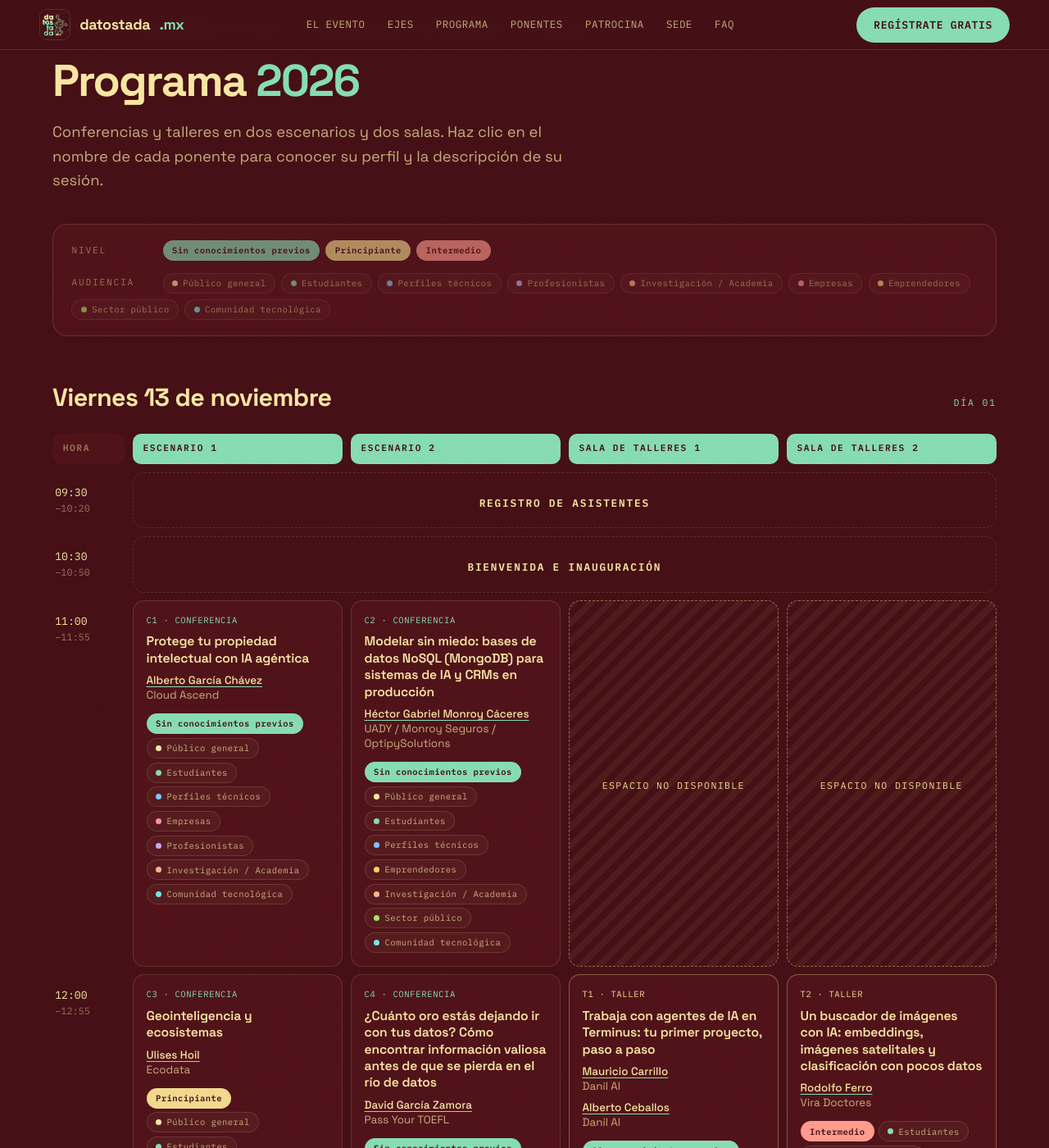
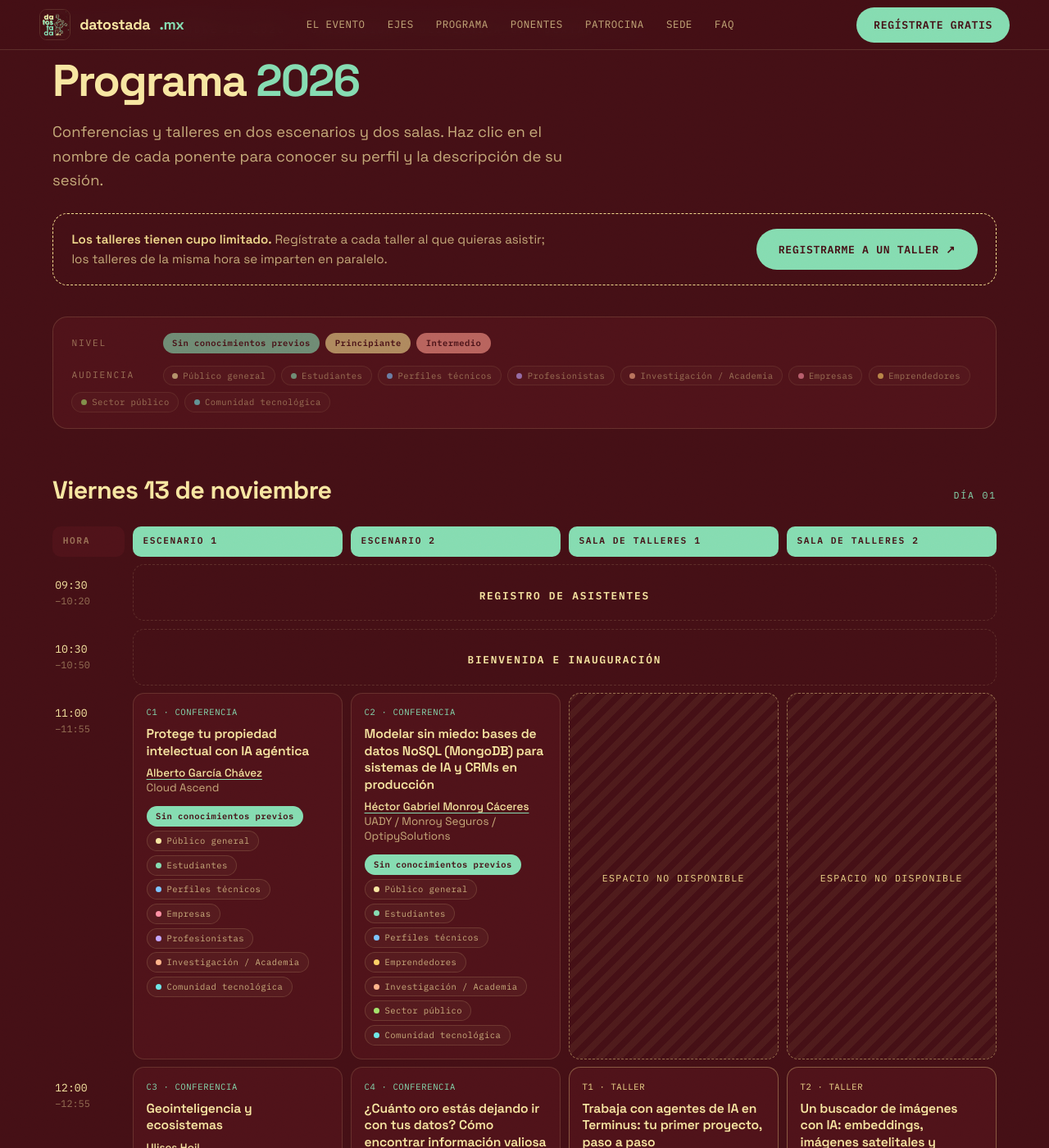
Before and after one commit to datostadamx/datostadamx.github.io, a Jekyll site: the page built from lineup.html, in a window 1280 px wide and 1400 px high, scrolled down 216 px. Shown: the whole window at 82% size. Built offline with Jekyll 4.4.1, drawn with Linux system fonts in a browser that asks for light colours; some of the changed text lies outside the part shown.

Commit message:
Add workshop registration buttons linking to the Airtable form
Workshops in /lineup/ get a register link on their card and in the speaker
modal, /lineup/ shows a limited-capacity notice, and the homepage program
section and FAQ link to the form. The form URL lives in forms.workshops_url,
and session_info.luma_url is renamed to registration_url.

Co-Authored-By: Claude Opus 5.5 <noreply@anthropic.com>

```diff
--- a/_config.yml
+++ b/_config.yml
@@ -24,6 +24,8 @@ registration:
 forms:
   speaker_url: "https://forms.gle/xvfasS9JrbPWLmsXA"
   stands_url: "https://docs.google.com/forms/d/e/1FAIpQLScgNJorygllLtsUI4qxS292HsxZyayhB4aAOK--3VwhZqt98Q/viewform"
+  # Registro a talleres (cupo limitado): botón en cada taller de /lineup/ y en el programa del homepage
+  workshops_url: "https://airtable.com/appnfCDZzPSmiqi5I/pagCiZPWAZ7dBxGa8/form"
 
 # Social links shown in the nav/footer — leave a value blank to hide that icon
 social:
--- a/_data/faq.yml
+++ b/_data/faq.yml
@@ -16,7 +16,7 @@
   answer: "La información sobre constancias y sus criterios de emisión se comunicará próximamente. Se recomienda registrar correctamente tu nombre y correo electrónico."
 
 - question: "¿Habrá talleres?"
-  answer: 'Sí. Habrá 6 talleres prácticos de dos horas sobre agentes de IA, SQL y Python, análisis geoespacial, búsqueda de imágenes con embeddings y más. Consulta horarios y salas en el <a href="/lineup/" style="color:var(--mint)">programa completo</a>. Algunos talleres podrían requerir registro previo por capacidad limitada.'
+  answer: 'Sí. Habrá 6 talleres prácticos de dos horas sobre agentes de IA, SQL y Python, análisis geoespacial, búsqueda de imágenes con embeddings y más. Consulta horarios y salas en el <a href="/lineup/" style="color:var(--mint)">programa completo</a>. Los talleres tienen cupo limitado y requieren registro previo en <a href="https://airtable.com/appnfCDZzPSmiqi5I/pagCiZPWAZ7dBxGa8/form" target="_blank" rel="noopener" style="color:var(--mint)">este formulario</a>.'
 
 - question: "¿Puedo presentar mi startup, proyecto o comunidad?"
   answer: 'Sí. Puedes registrar un stand en <a href="https://docs.google.com/forms/d/e/1FAIpQLScgNJorygllLtsUI4qxS292HsxZyayhB4aAOK--3VwhZqt98Q/viewform" target="_blank" rel="noopener" style="color:var(--mint)">este formulario</a>. Además, el sábado 14 tendremos un open space para que comunidades y startups presenten sus proyectos; si te interesa participar, escríbenos a <a href="mailto:datostadamx2026@gmail.com?subject=Open%20space%20Datostada%20MX%202026" style="color:var(--mint)">datostadamx2026@gmail.com</a>.'
--- a/css/style.css
+++ b/css/style.css
@@ -267,6 +267,7 @@ section{position:relative}
   border:1px dashed var(--cream-45);border-radius:var(--radius);padding:1.5rem 1.8rem;
 }
 .prog-note p{color:var(--cream-70);font-size:.95rem;max-width:52ch}
+.prog-ctas{display:flex;flex-wrap:wrap;gap:.8rem}
 
 /* ============ PONENTES ============ */
 .pon-grid{list-style:none;display:grid;grid-template-columns:repeat(auto-fill,minmax(170px,1fr));gap:1rem;margin-top:3rem}
@@ -474,6 +475,12 @@ footer.site{border-top:1px solid var(--wine-line);background:var(--wine-2)}
 .ses-tags{display:flex;flex-wrap:wrap;gap:.3rem;padding-top:.3rem}
 .ses-register{align-self:flex-start;font-family:var(--font-m);font-size:.72rem;color:var(--mint);text-decoration:underline;text-underline-offset:3px}
 .ses-register:hover{color:var(--cream)}
+.lu-note{
+  margin-top:1.6rem;display:flex;flex-wrap:wrap;align-items:center;justify-content:space-between;gap:1rem 1.4rem;
+  border:1px dashed var(--yellow);border-radius:var(--radius);padding:1.1rem 1.4rem;
+}
+.lu-note p{color:var(--cream-70);font-size:.95rem;max-width:60ch}
+.lu-note b{color:var(--yellow);font-weight:600}
 .ses-general{background:none;border-style:dashed;align-items:center;justify-content:center;text-align:center;padding:.7rem 1rem}
 .ses-general .ses-meta{justify-content:center}
 .ses-general .ses-title{font-family:var(--font-m);font-size:.8rem;letter-spacing:.14em;text-transform:uppercase;font-weight:600}
--- a/index.html
+++ b/index.html
@@ -186,7 +186,10 @@ layout: default
     </div>
     <div class="prog-note rv">
       <p>Consulta horarios, salas, descripciones de cada sesión y perfiles de ponentes. Puedes filtrar por nivel de conocimiento y tipo de audiencia.</p>
-      <a class="btn btn-mint" href="{{ '/lineup/' | relative_url }}">Ver programa completo →</a>
+      <div class="prog-ctas">
+        <a class="btn btn-mint" href="{{ '/lineup/' | relative_url }}">Ver programa completo →</a>
+        {% if site.forms.workshops_url %}<a class="btn btn-ghost" href="{{ site.forms.workshops_url }}" target="_blank" rel="noopener">Registrarme a un taller ↗</a>{% endif %}
+      </div>
     </div>
   </div>
 </section>
--- a/lineup.html
+++ b/lineup.html
@@ -11,6 +11,12 @@ permalink: /lineup/
     <p class="sec-label">{{ site.event.dates }} · {{ site.event.venue }}</p>
     <h1 class="sec-title">Programa <em>{{ site.event.year }}</em></h1>
     <p class="sec-lead">Conferencias y talleres en dos escenarios y dos salas. Haz clic en el nombre de cada ponente para conocer su perfil y la descripción de su sesión.</p>
+    {% if site.forms.workshops_url %}
+    <div class="lu-note">
+      <p><b>Los talleres tienen cupo limitado.</b> Regístrate a cada taller al que quieras asistir; los talleres de la misma hora se imparten en paralelo.</p>
+      <a class="btn btn-mint" href="{{ site.forms.workshops_url }}" target="_blank" rel="noopener">Registrarme a un taller ↗</a>
+    </div>
+    {% endif %}
 
     <div class="lu-filters" aria-label="Filtrar sesiones">
       <div class="lu-filter-group">
@@ -67,7 +73,8 @@ permalink: /lineup/
           <p class="ses-who"><b>{{ s.speaker_text }}</b></p>
           {% endif %}
           {% assign info = lineup.session_info[s.code] %}
-          {% if info.luma_url %}<a class="ses-register" href="{{ info.luma_url }}" target="_blank" rel="noopener">Regístrate ↗</a>{% endif %}
+          {% assign reg = info.registration_url %}{% if s.kind == "taller" and reg == nil %}{% assign reg = site.forms.workshops_url %}{% endif %}
+          {% if reg %}<a class="ses-register" href="{{ reg }}" target="_blank" rel="noopener">Regístrate ↗</a>{% endif %}
           {% endif %}
         </article>
         {% endfor %}
@@ -106,7 +113,8 @@ permalink: /lineup/
       <b>{{ s.title | escape }}</b>
       <span>{{ s.code }} · {{ day.date }} · {{ slot.start }}–{{ day.slots[last].end }} · {{ room.name }}</span>
       {% if info.description %}<p class="sp-desc">{{ info.description | escape }}</p>{% endif %}
-      {% if info.luma_url %}<a class="btn btn-mint sp-register" href="{{ info.luma_url }}" target="_blank" rel="noopener">Regístrate ↗</a>{% endif %}
+      {% assign reg = info.registration_url %}{% if s.kind == "taller" and reg == nil %}{% assign reg = site.forms.workshops_url %}{% endif %}
+      {% if reg %}<a class="btn btn-mint sp-register" href="{{ reg }}" target="_blank" rel="noopener">Regístrate ↗</a>{% endif %}
     </li>
     {% endif %}
     {% endfor %}
```
Also changed, not shown: _data/lineup.yml (+4 -3 lines).
